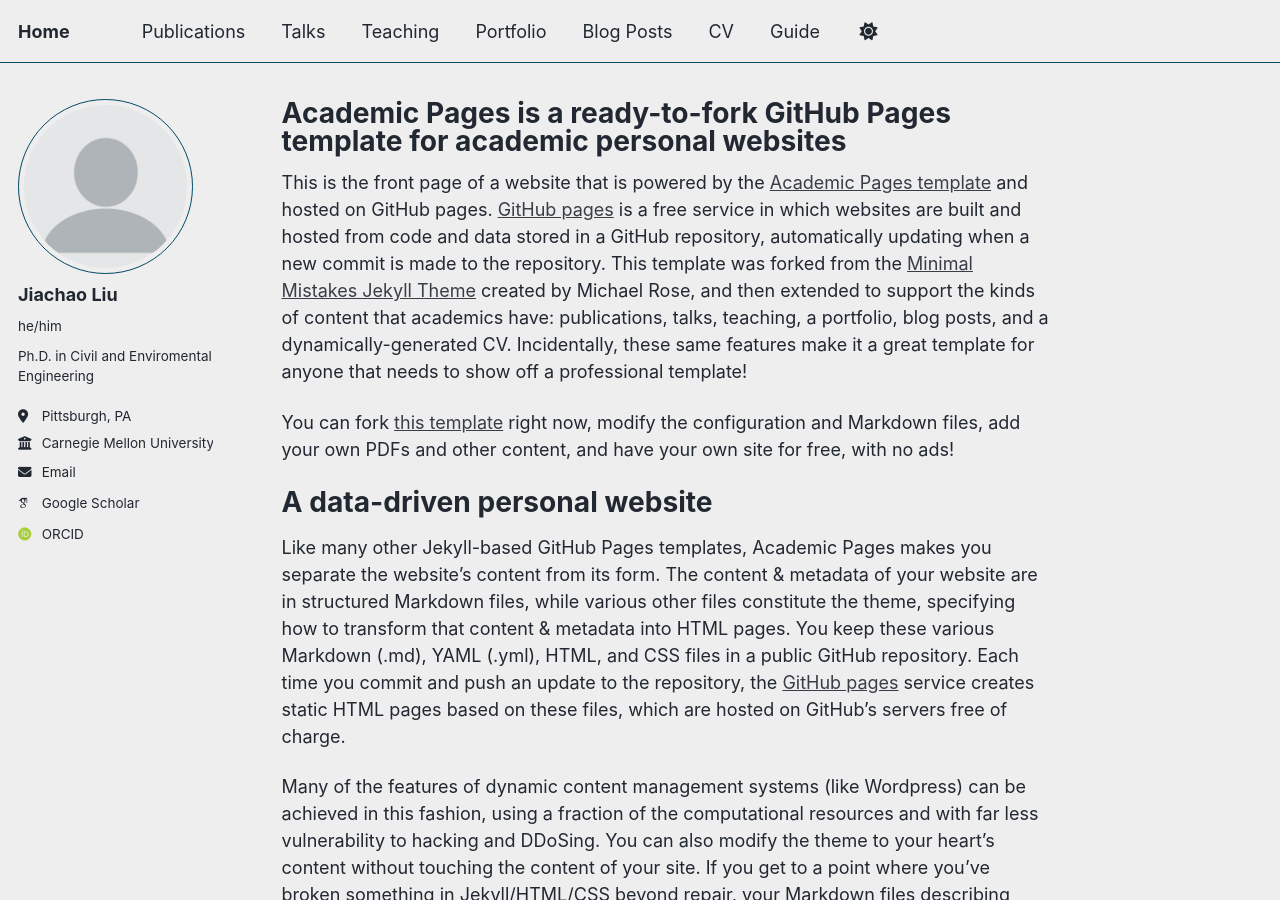
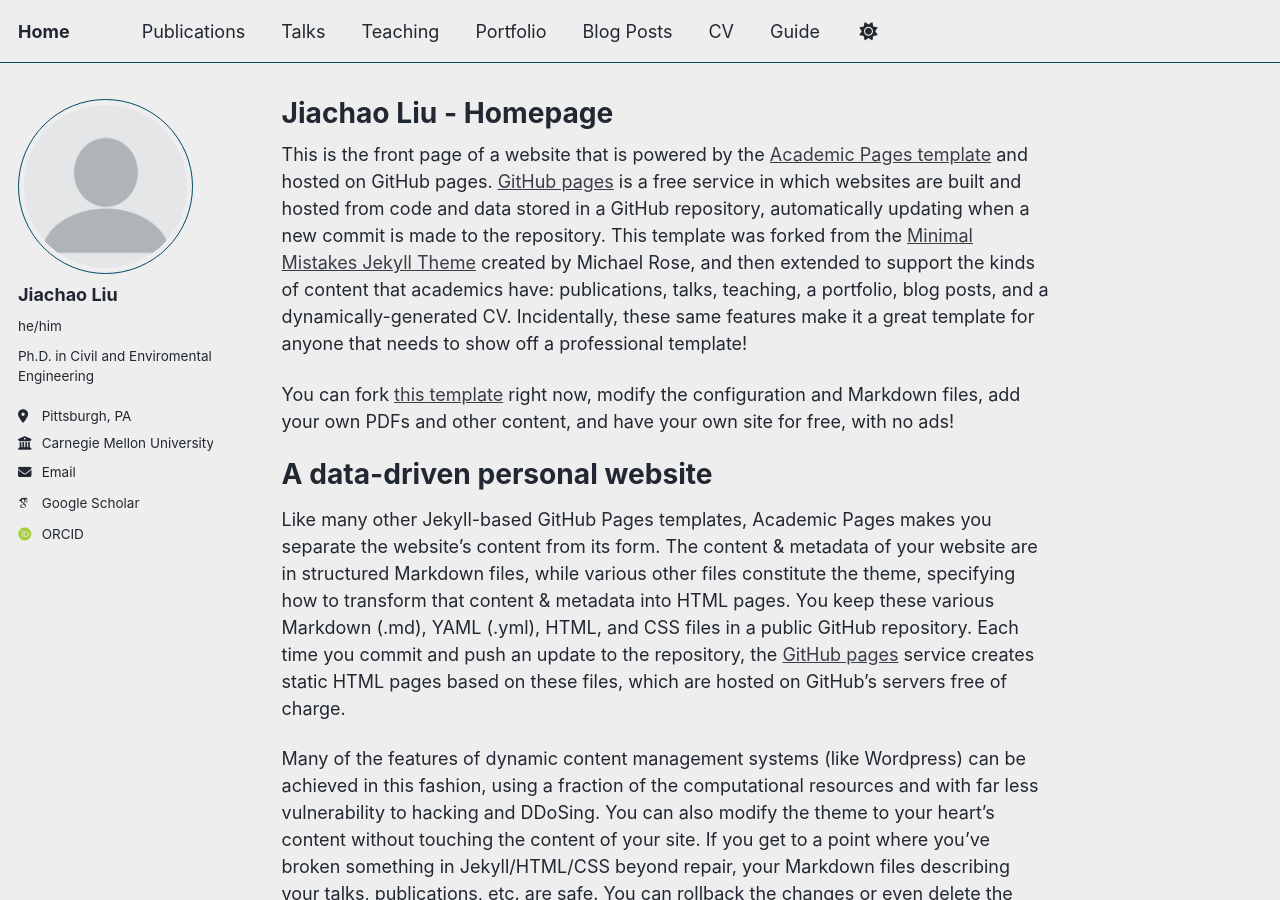
Before and after one commit to jiachaol/jiachaol, a Jekyll site: the page built from _pages/about.md, in a window 1280 px wide and 900 px high. Built offline with Jekyll 4.4.1, drawn with Linux system fonts in a browser that asks for light colours; some web fonts are replaced; a script that is not in the unit is left out.

Commit message:
Update title for about page to 'Jiachao Liu - Homepage'

```diff
--- a/_pages/about.md
+++ b/_pages/about.md
@@ -1,6 +1,6 @@
 ---
 permalink: /
-title: "Academic Pages is a ready-to-fork GitHub Pages template for academic personal websites"
+title: "Jiachao Liu - Homepage"
 author_profile: true
 redirect_from:
   - /about/
```
